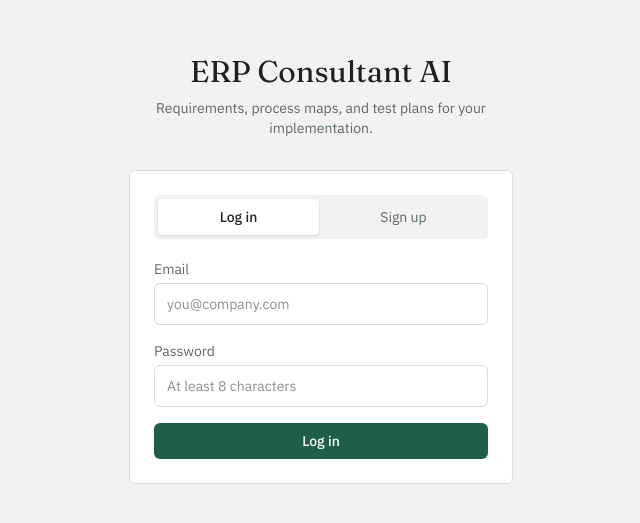
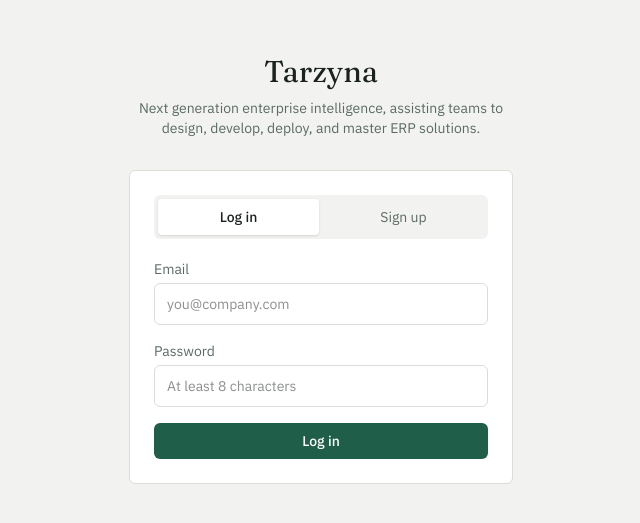
Before and after one commit to James-Muguro/erp-consultant-agent, a React (Vite) app in the folder frontend/: page / in a window 1280 px wide. Shown: the part 131-654 px from the top of the page, without its empty margins (319-959 px from the left). Built offline with nearby package versions, Linux system fonts and the light colour scheme.

Commit message:
rebrand frontend as Tarzyna

```diff
--- a/frontend/index.html
+++ b/frontend/index.html
@@ -8,7 +8,7 @@
     <link rel="preconnect" href="https://fonts.googleapis.com" />
     <link rel="preconnect" href="https://fonts.gstatic.com" crossorigin />
     <link href="https://fonts.googleapis.com/css2?family=Fraunces:opsz,wght@9..144,400;9..144,500;9..144,600&family=IBM+Plex+Mono:wght@400;500&family=IBM+Plex+Sans:wght@400;500;600&display=swap" rel="stylesheet" />
-    <title>ERP Consultant AI</title>
+    <title>Tarzyna</title>
   </head>
   <body>
     <div id="root"></div>
--- a/frontend/src/App.tsx
+++ b/frontend/src/App.tsx
@@ -137,7 +137,7 @@ async function renameProject(sessionId: string, newName: string) {
             <Menu size={20} />
           </button>
           <span className="min-w-0 flex-1 truncate text-sm font-medium text-ink">
-            {activeProject ? activeProject.project_name : "ERP Consultant AI"}
+            {activeProject ? activeProject.project_name : "Tarzyna"}
           </span>
         </header>
 
--- a/frontend/src/components/Sidebar.tsx
+++ b/frontend/src/components/Sidebar.tsx
@@ -165,7 +165,7 @@ export function Sidebar({
       >
       <div className="border-b border-border p-4">
         <div className="flex items-center justify-between">
-          <h1 className="font-display text-lg text-ink">ERP Consultant AI</h1>
+          <h1 className="font-display text-lg text-ink">Tarzyna</h1>
           <button
             onClick={onClose}
             aria-label="Close menu"
--- a/frontend/src/pages/LoginPage.tsx
+++ b/frontend/src/pages/LoginPage.tsx
@@ -31,9 +31,9 @@ export function LoginPage() {
     <div className="flex min-h-screen items-center justify-center bg-paper px-4">
       <div className="w-full max-w-sm">
         <div className="mb-8 text-center">
-          <h1 className="font-display text-3xl text-ink">ERP Consultant AI</h1>
+          <h1 className="font-display text-3xl text-ink">Tarzyna</h1>
           <p className="mt-2 text-sm text-ink-muted">
-            Requirements, process maps, and test plans for your implementation.
+            Next generation enterprise intelligence, assisting teams to design, develop, deploy, and master ERP solutions.
           </p>
         </div>
 
```
